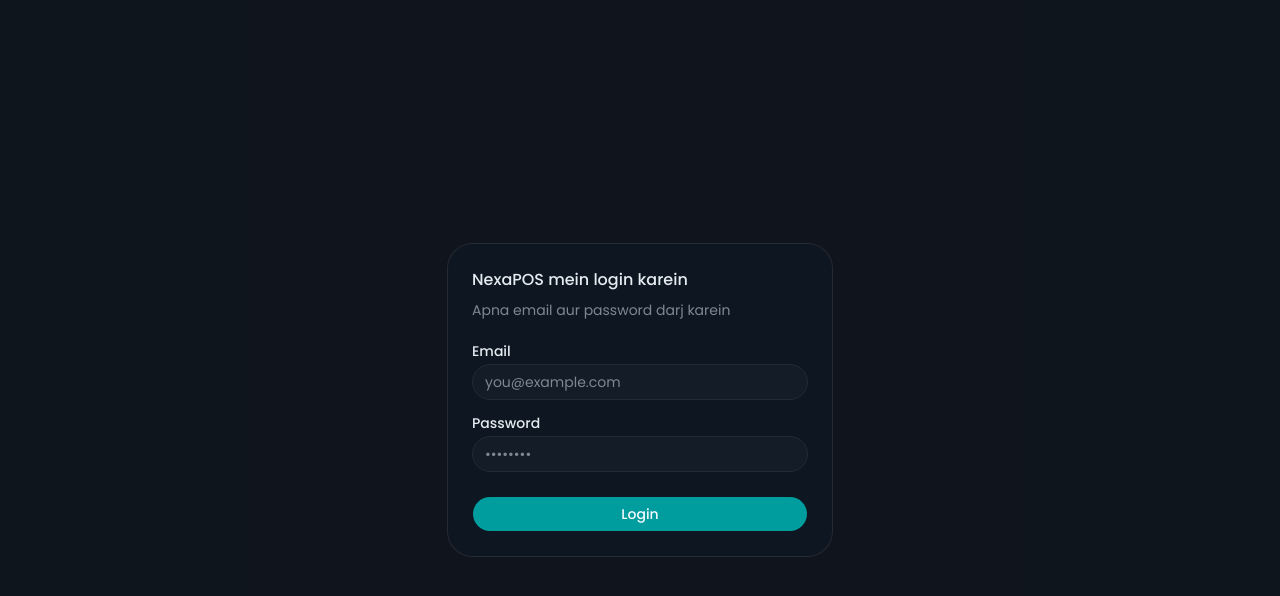
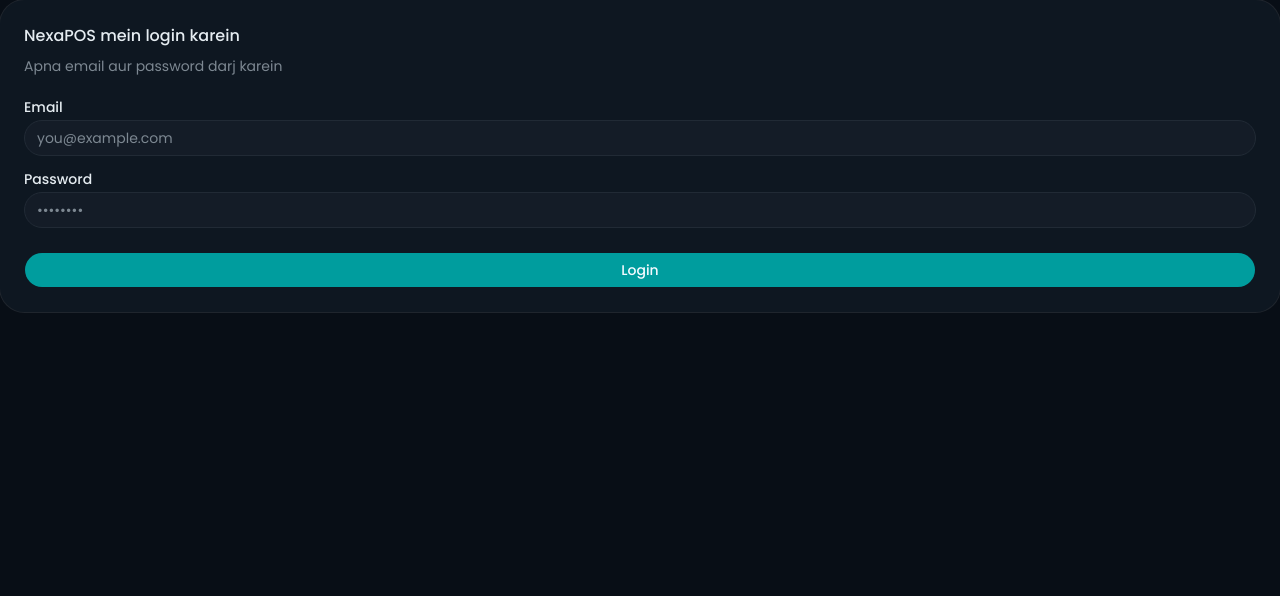
Before and after one commit to azeef-dev/nexa-pos, a Next.js app: page /login in a window 1280 px wide. Shown: the top 596 px of the page. Built offline with nearby package versions, Linux system fonts and the light colour scheme.

Commit message:
feat: simplify AuthLayout component by streamlining structure and updating background styles

```diff
--- a/src/app/(auth)/layout.js
+++ b/src/app/(auth)/layout.js
@@ -1,9 +1,3 @@
 export default function AuthLayout({ children }) {
-    return (
-        <div className="flex min-h-screen items-center justify-center bg-muted/40 px-4">
-            <div className="w-full max-w-sm">
-                {children}
-            </div>
-        </div>
-    );
+    return <div className="min-h-screen bg-background">{children}</div>;
 }
```
